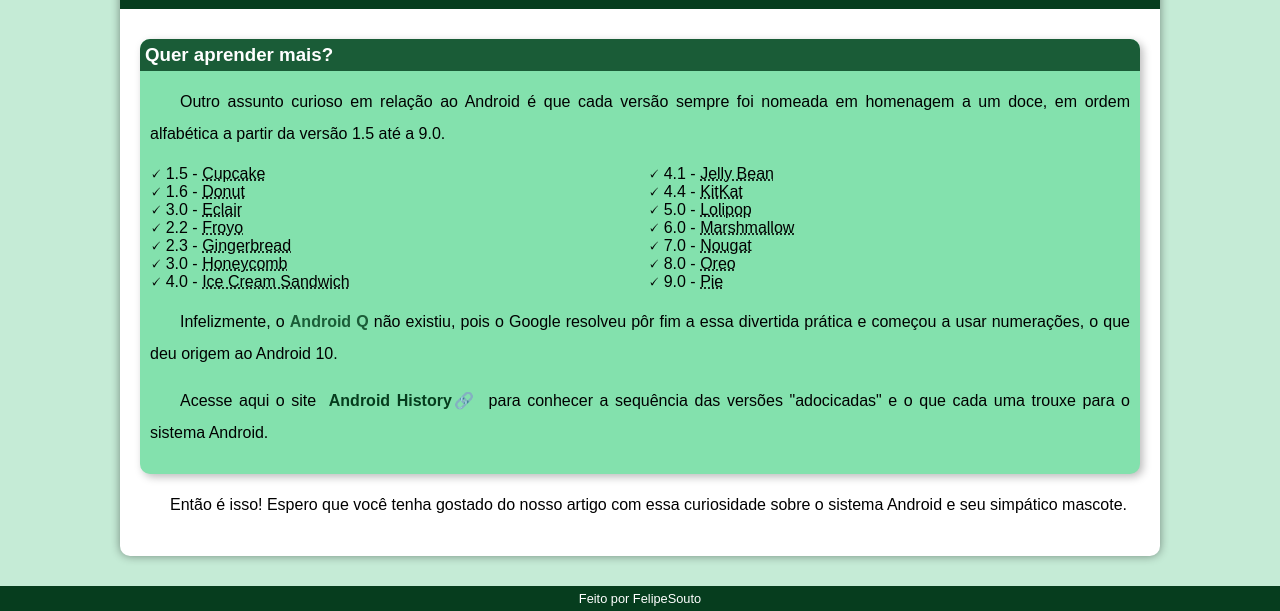
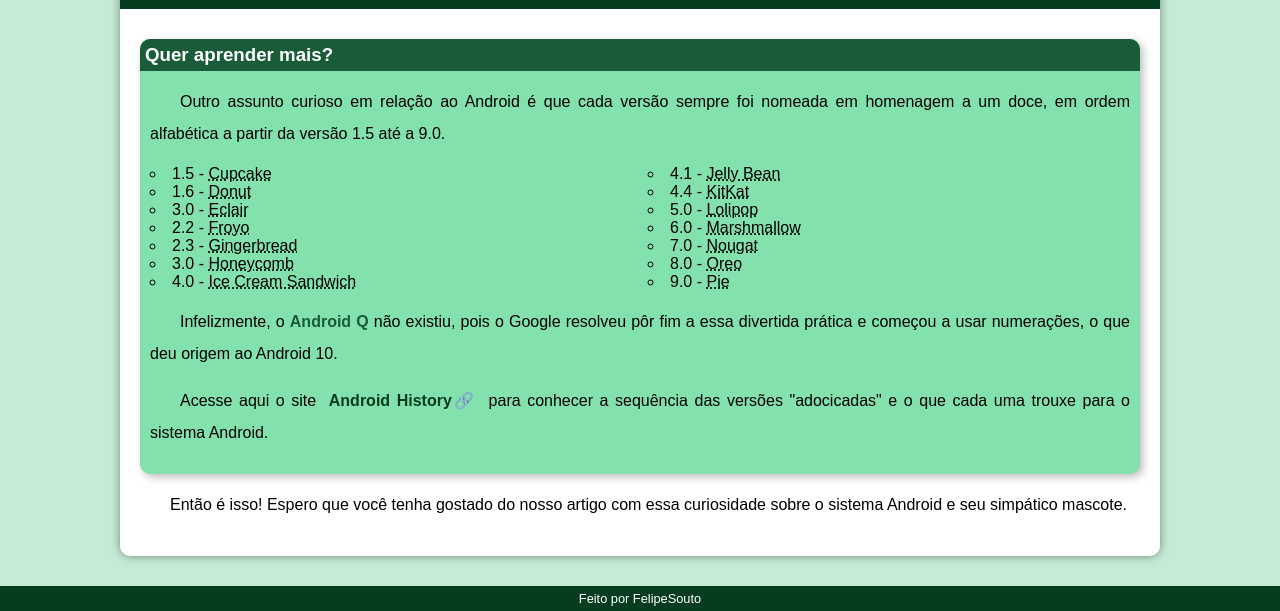
Before and after one commit to FelippeSouto/projeto-android, a plain HTML site: page index.html in a window 1280 px wide. Shown: the part 2426-3037 px from the top of the page. Drawn offline with Linux system fonts and the light colour scheme.

Commit message:
alteração

```diff
--- a/style.css
+++ b/style.css
@@ -180,6 +180,7 @@ aside > h3{
 
 aside > ul{
     list-style-type: '\1F5F8\00A0';
+    list-style-type: circle;
     list-style-position: inside;
     columns: 2;
 }
```
